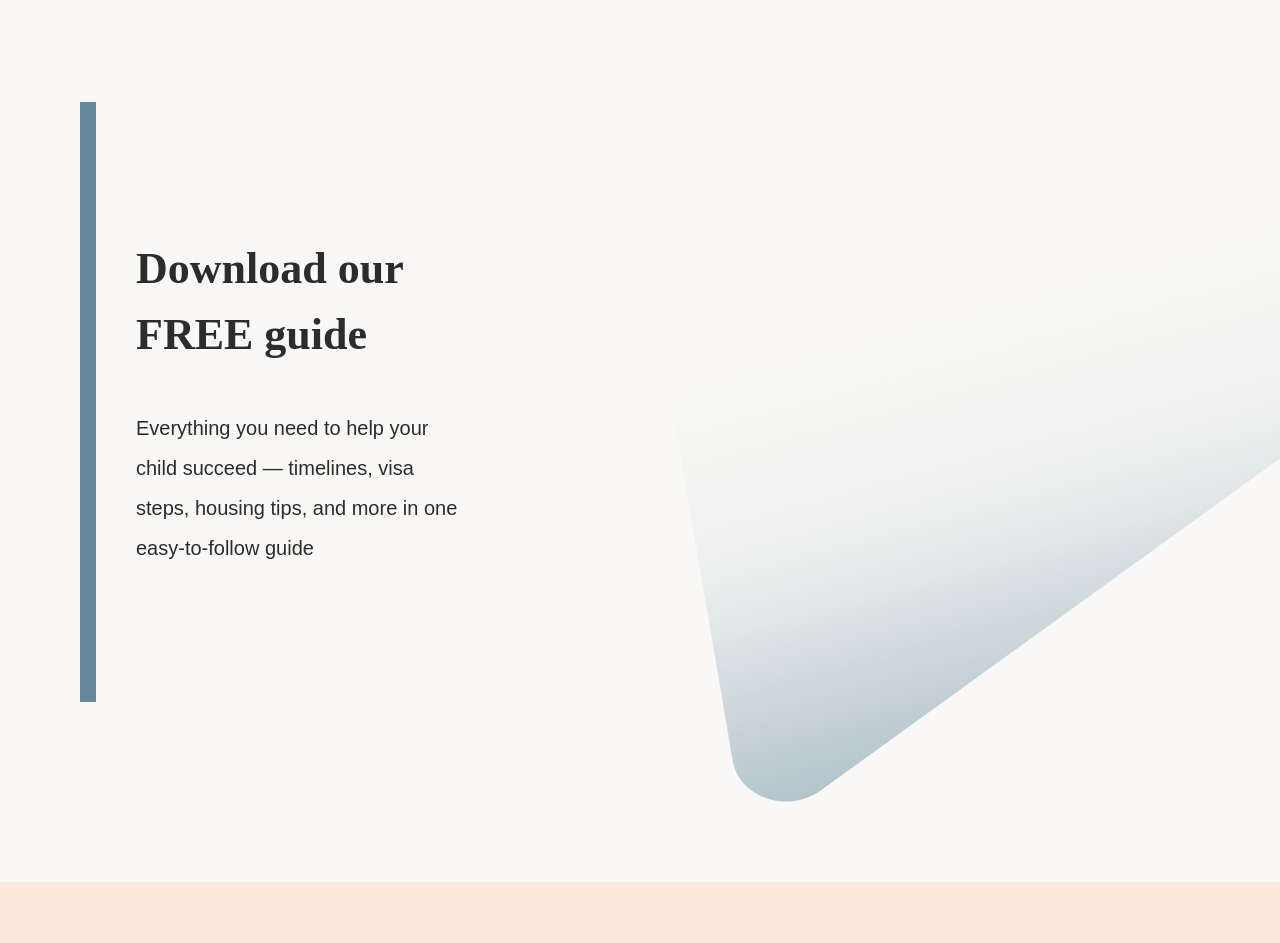
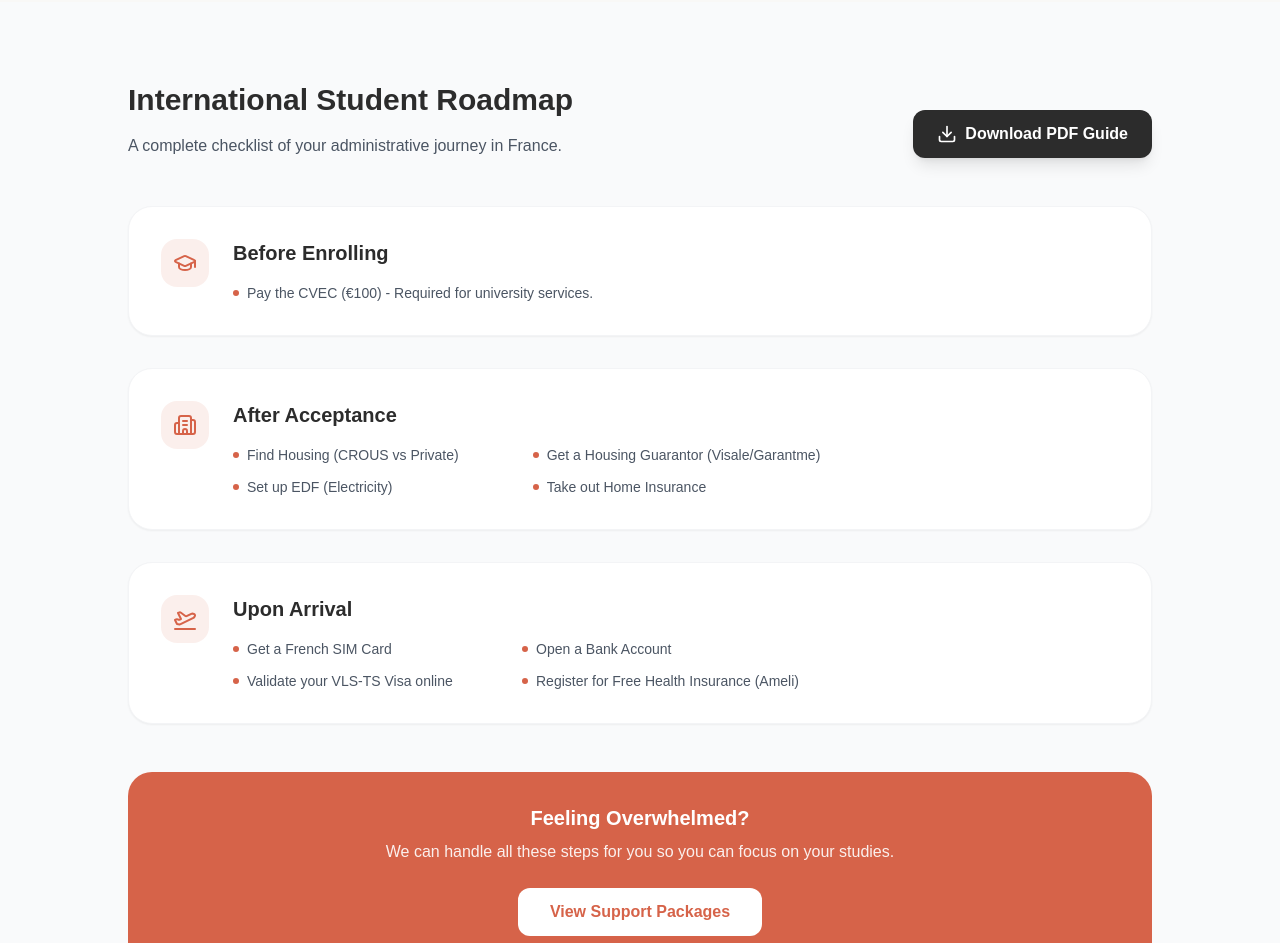
Before and after one commit to JanaJms/edusteps2europe, a React (Create React App) app: page / in a window 1280 px wide. Shown: the part 1660-2603 px from the top of the page. Built offline with nearby package versions, Linux system fonts and the light colour scheme.

Commit message:
open all links in new tab

```diff
--- a/src/Views/Home.js
+++ b/src/Views/Home.js
@@ -5,13 +5,14 @@ import DownloadGuide from '../components/views/home/DownloadGuide'
 import JourneySection from '../components/views/home/JourneySection'
 import SuccessSection from '../components/views/home/SuccessSection'
 import BookCall from '../components/views/home/BookCall'
+import StudentGuide from '../components/views/packages/Guide'
 
 export default function Home() {
   return (
     <div className='flex flex-col w-full gap-y-8 md:gap-y-20 pb-12 md:pb-28'>
       <HeroSection />
       <WhyUs/>
-      <DownloadGuide/>
+      <StudentGuide/>
       <JourneySection/>
       <SuccessSection/>
       <BookCall/>
--- a/src/Views/Packages.js
+++ b/src/Views/Packages.js
@@ -369,6 +369,8 @@ const Packages = () => {
                             </div>
                         </div>
                         <a
+                            target="_blank"
+                            rel="noopener noreferrer"
                             onClick={() => chatOnWhatsapp("I want to inquire for service")}
                             className="cursor-pointer mt-8 border border-white/20 text-center py-4 rounded-xl font-bold hover:bg-white hover:text-black-metal transition-all"
                         >
@@ -398,6 +400,8 @@ const Packages = () => {
 
                         {/* --- THE CTA BUTTON --- */}
                         <a
+                            target="_blank"
+                            rel="noopener noreferrer"
                             onClick={() => chatOnWhatsapp()}
                             className="cursor-pointer mt-4 bg-white text-orange text-center py-5 rounded-2xl font-black text-lg shadow-xl hover:scale-[1.02] active:scale-[0.98] transition-all flex items-center justify-center gap-3"
                         >
@@ -427,7 +431,7 @@ const Packages = () => {
                     </div>
                 </div>
 
-                <StudentGuide/>
+                <StudentGuide />
 
             </div>
         </div>
--- a/src/components/footers/Footer.js
+++ b/src/components/footers/Footer.js
@@ -24,20 +24,24 @@ export default function Footer() {
             <div className="flex flex-col gap-4">
               <a href="/" className="text-black-metal/70 hover:text-orange transition-colors">Home</a>
               <a href="/services" className="text-black-metal/70 hover:text-orange transition-colors">Services</a>
-              <a href="#" className="text-black-metal/70 hover:text-orange transition-colors">Free Guide</a>
+              <a
+                target="_blank"
+                rel="noopener noreferrer"
+                href="https://edusteps2europe.com/uploads/Guide_Administrative_Procedures_International_Students_France.pdf"
+                className="text-black-metal/70 hover:text-orange transition-colors">Free Guide</a>
             </div>
 
             {/* Column 3: Navigation 2 */}
             <div className="flex flex-col gap-4">
               <a href="/contact" className="text-black-metal/70 hover:text-orange transition-colors">Contact Us</a>
               <a href="/faq" className="text-black-metal/70 hover:text-orange transition-colors">FAQ</a>
-              <a onClick={()=>chatOnWhatsapp()} className="text-black-metal/70 hover:text-orange transition-colors cursor-pointer">Book a free Call</a>
+              <a onClick={() => chatOnWhatsapp()} className="text-black-metal/70 hover:text-orange transition-colors cursor-pointer">Book a free Call</a>
             </div>
 
             {/* Column 4: Contact & Socials */}
             <div className="flex flex-col gap-6">
               <div className="space-y-3">
-                <div onClick={()=>chatOnWhatsapp()} className="flex items-center gap-3 text-black-metal/80 cursor-pointer">
+                <div onClick={() => chatOnWhatsapp()} className="flex items-center gap-3 text-black-metal/80 cursor-pointer">
                   <Phone size={18} className="text-black-metal" />
                   <span className="text-sm font-medium">+33 07 80 74 27 58</span>
                 </div>
--- a/src/components/views/home/HeroSection.js
+++ b/src/components/views/home/HeroSection.js
@@ -56,6 +56,8 @@ export default function HeroSection() {
                     {/* Lead Magnet Link - Styled as a floating badge */}
                     <div className="mt-4 animate-pulse">
                         <a
+                            target="_blank"
+                            rel="noopener noreferrer"
                             href="https://edusteps2europe.com/uploads/Guide_Administrative_Procedures_International_Students_France.pdf"
                             className="inline-flex items-center gap-2 group"
                         >
--- a/src/components/views/home/SuccessSection.js
+++ b/src/components/views/home/SuccessSection.js
@@ -33,6 +33,8 @@ export default function SuccessSection() {
                             buttonText="Book Free Consultation"
                         />
                         <a
+                            target="_blank"
+                            rel="noopener noreferrer"
                             href='/packages'
                             className="text-orange-500 underline font-bold cursor-pointer text-sm md:text-base">
                             Or Request a Custom Package
--- a/src/components/views/packages/Guide.js
+++ b/src/components/views/packages/Guide.js
@@ -1,7 +1,11 @@
 import React from 'react';
 import { Download, PlaneTakeoff, GraduationCap, Building2, Smartphone, Landmark } from 'lucide-react';
+import { useNavigate } from 'react-router-dom';
 
 const StudentGuide = () => {
+
+    const navigate = useNavigate();
+
     const roadmap = [
         {
             title: "Before Enrolling",
@@ -31,8 +35,9 @@ const StudentGuide = () => {
                     </div>
                     {/* DOWNLOAD BUTTON */}
                     <a
-                        href="/docs/france-student-guide.pdf"
-                        download
+                        target="_blank"
+                        rel="noopener noreferrer"
+                        href="https://edusteps2europe.com/uploads/Guide_Administrative_Procedures_International_Students_France.pdf"
                         className="flex items-center gap-2 bg-black-metal text-white px-6 py-3 rounded-xl font-bold hover:bg-orange transition-all shadow-lg"
                     >
                         <Download size={20} />
@@ -67,7 +72,7 @@ const StudentGuide = () => {
                     <h3 className="text-xl font-bold mb-2">Feeling Overwhelmed?</h3>
                     <p className="mb-6 opacity-90">We can handle all these steps for you so you can focus on your studies.</p>
                     <button
-                        onClick={() => window.scrollTo({top: 0, behavior: 'smooth'})}
+                        onClick={() => navigate("packages")}
                         className="bg-white text-orange px-8 py-3 rounded-xl font-bold hover:scale-105 transition-all"
                     >
                         View Support Packages
```
